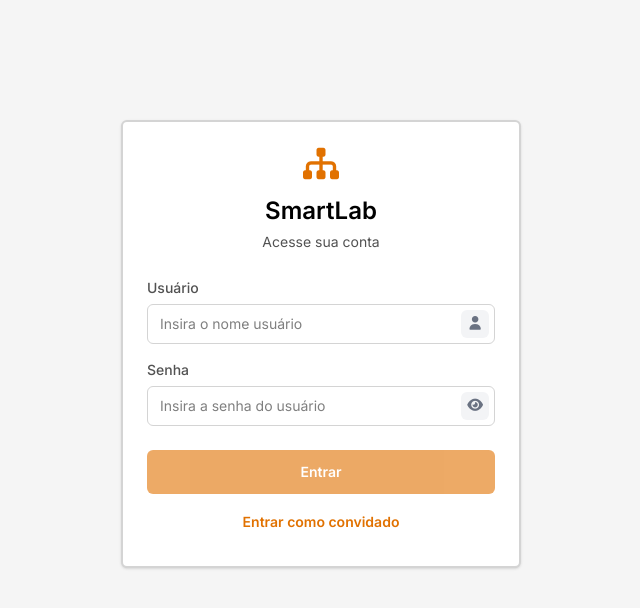
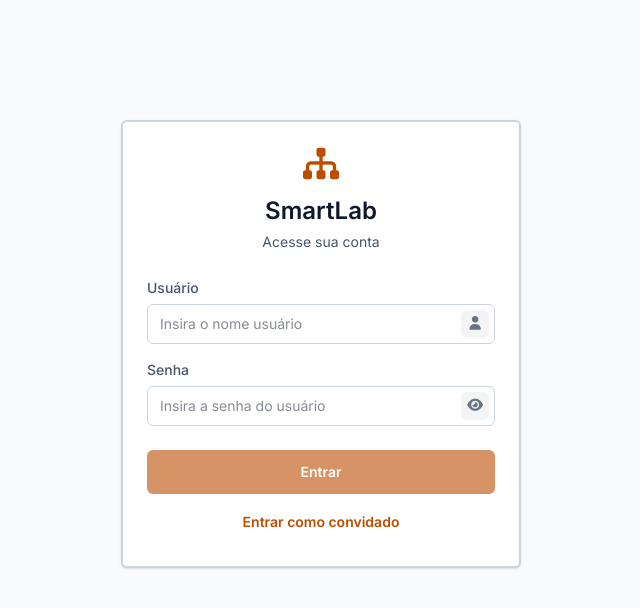
Before and after one commit to ericarfs/koala-front-end, an Angular app: page /login in a window 1280 px wide. Shown: the top 608 px of the page, without its empty margins (319-959 px from the left). Built offline with nearby package versions, Linux system fonts and the light colour scheme; a web font is replaced by a local one.

Commit message:
Adicionar seletor de tema

```diff
--- a/src/app/core/layout/navbar/navbar.html
+++ b/src/app/core/layout/navbar/navbar.html
@@ -112,7 +112,9 @@
       }
     </ul>
   </nav>
-
+  <div class="shrink-0 border-t border-white/10 px-2 bg-red-100 flex flex-wrap justify-start gap-2">
+    <app-theme-toggle/>
+  </div>
   <div class="shrink-0 border-t border-white/10 p-2">
     <app-user-menu />
   </div>
--- a/src/app/core/layout/navbar/navbar.ts
+++ b/src/app/core/layout/navbar/navbar.ts
@@ -8,12 +8,13 @@ import { SidebarStateService } from '@core/services/sidebar-state';
 import { NavItemComponent } from './nav-item/nav-item';
 import { NavGroupComponent } from './nav-group/nav-group';
 import { UserMenuComponent } from './user-menu/user-menu';
+import { ThemeToggleComponent } from './theme-toggle/theme-toggle';
 
 
 @Component({
   selector: 'app-navbar',
   standalone: true,
-  imports: [CommonModule, NgClass, NavItemComponent, NavGroupComponent, UserMenuComponent],
+  imports: [CommonModule, NgClass, NavItemComponent, NavGroupComponent, UserMenuComponent, ThemeToggleComponent],
   templateUrl:'./navbar.html'
 })
 export class NavbarComponent {
--- /dev/null
+++ b/src/app/core/layout/navbar/theme-toggle/theme-toggle.ts
@@ -0,0 +1,57 @@
+import { Component, OnInit } from '@angular/core';
+
+@Component({
+  selector: 'app-theme-toggle',
+  standalone: true,
+  template: `
+    <button
+      (click)="toggleTheme()"
+      [attr.aria-label]="isDark ? 'Alternar para modo claro' : 'Alternar para modo escuro'"
+      [attr.aria-pressed]="isDark"
+      class="inline-flex items-center justify-center p-2 rounded-xl border border-outline bg-container text-default hover:bg-input transition-colors duration-200"
+      title="{{ isDark ? 'Ativar modo claro' : 'Ativar modo escuro' }}">
+
+      <span aria-hidden="true" class="text-xl">
+        {{ isDark ? '☀️' : '🌙' }}
+      </span>
+
+      <span class="sr-only">
+        {{ isDark ? 'Modo Claro' : 'Modo Escuro' }}
+      </span>
+    </button>
+  `
+})
+export class ThemeToggleComponent implements OnInit {
+  isDark = false;
+
+  // Guardamos a query de escuta do sistema operacional
+  private mediaQuery = window.matchMedia('(prefers-color-scheme: dark)');
+
+  ngOnInit() {
+    this.syncFromDOM();
+    this.mediaQuery.addEventListener('change', this.syncFromDOM);
+  }
+
+  private syncFromDOM = () => {
+    // o script do index.html já aplicou a classe; só espelhamos no estado
+    this.isDark = document.documentElement.classList.contains('dark');
+  };
+
+  toggleTheme() {
+    this.isDark = !this.isDark;
+
+    if (this.isDark === this.mediaQuery.matches) {
+      localStorage.removeItem('theme'); // igual ao sistema: volta a seguir o SO
+    } else {
+      localStorage.setItem('theme', this.isDark ? 'dark' : 'light');
+    }
+
+    this.updateDOM();
+  }
+
+  private updateDOM() {
+    const root = document.documentElement;
+    root.classList.toggle('dark', this.isDark);
+    root.style.colorScheme = this.isDark ? 'dark' : 'light';
+  }
+}
--- a/src/app/core/layout/navbar/user-menu/user-menu.ts
+++ b/src/app/core/layout/navbar/user-menu/user-menu.ts
@@ -29,7 +29,7 @@ import { RouterLink } from '@angular/router';
             Configurações de conta
           </a>
           <button type="button" (click)="auth.logout()"
-                  class="block w-full text-left px-3 py-2 text-sm text-destructive-foreground hover:bg-destructive/10 cursor-pointer rounded-sm">
+                  class="block w-full text-left px-3 py-2 text-sm text-destructive hover:bg-destructive/10 cursor-pointer rounded-sm">
             Logout
           </button>
         </div>
--- a/src/app/shared/components/action-buttons/action-buttons.ts
+++ b/src/app/shared/components/action-buttons/action-buttons.ts
@@ -9,7 +9,7 @@ import { PERMISSIONS } from '../../tokens/permissions';
       <div class="flex flex-wrap justify-end items-center gap-2 text-sm text-neutral min-h-4 [&>i]:cursor-pointer [&>i]:transition-colors ">
         <i class="fa-solid fa-edit hover:text-primary"
             (click)="$event.stopPropagation(); $event.preventDefault(); onEdit()"></i>
-        <i class="fa-solid fa-trash hover:text-destructive-foreground"
+        <i class="fa-solid fa-trash hover:text-destructive"
             (click)="$event.stopPropagation(); $event.preventDefault(); onDelete()"></i>
       </div>
     }
--- a/src/index.html
+++ b/src/index.html
@@ -15,6 +15,23 @@
   href="https://cdn.jsdelivr.net/npm/@tabler/icons-webfont@3.34.0/dist/tabler-icons.min.css"
 />
 <link rel="stylesheet" href="https://cdnjs.cloudflare.com/ajax/libs/font-awesome/7.0.1/css/all.min.css">
+
+<script>
+  (function () {
+    var mq = matchMedia('(prefers-color-scheme: dark)');
+
+    function apply() {
+      var t = null;
+      try { t = localStorage.getItem('theme'); } catch (e) {}
+      var dark = t === 'dark' || (t !== 'light' && mq.matches);
+      document.documentElement.classList.toggle('dark', dark);
+      document.documentElement.style.colorScheme = dark ? 'dark' : 'light';
+    }
+
+    apply();
+    mq.addEventListener('change', apply);
+  })();
+</script>
 </head>
 <body>
   <app-root></app-root>
--- a/src/styles.css
+++ b/src/styles.css
@@ -12,65 +12,66 @@
   p  { @apply text-base leading-relaxed; }
 }
 
-:root {
-  --background: var(--color-neutral-100);
+:root, .light {
+  --background: var(--color-slate-50);
   --container: var(--color-white);
-  --backdrop: rgba(200, 200, 200, 0.8);
+  --backdrop: rgba(15, 23, 42, 0.6);
 
-  --border: var(--color-neutral-300);
-  --ring: var(--color-amber-600);
+  --border: var(--color-slate-300);
+  --ring: var(--color-amber-700);
 
-  --primary: var(--color-amber-600);
+  --primary: var(--color-amber-700);
   --primary-foreground: var(--color-white);
   --primary-background: var(--color-orange-200);
-  --primary-details: var(--color-amber-800);
+  --primary-details: var(--color-amber-900);
 
-  --secondary: var(--color-teal-600);
+  --secondary: var(--color-teal-700);
   --secondary-foreground: var(--color-white);
   --secondary-details: var(--color-teal-800);
 
-  --success: var(--color-green-300);
-  --success-foreground: var(--color-green-900);
+  --success: var(--color-green-700);
+  --success-foreground: var(--color-white);
 
-  --destructive: var(--color-red-300);
-  --destructive-foreground: var(--color-red-900);
+  --destructive: var(--color-red-700);
+  --destructive-foreground: var(--color-white);
 
-  --text-default: var(--color-black);
+  --text-default: var(--color-slate-900);
   --text-title: var(--color-amber-950);
-  --text-neutral: var(--color-neutral-600);
+  --text-neutral: var(--color-slate-600);
 
-  --input-bg: var(--color-neutral-50);
+  --input-bg: var(--color-slate-100);
 }
 
-@media (prefers-color-scheme: dark) {
-  :root {
-    --background: var(--color-zinc-900);
-    --container: var(--color-zinc-800);
-    --backdrop: rgba(0, 0, 0, 0.8);
+.dark {
+  --background: var(--color-slate-900);
+  --container: var(--color-slate-800);
+  --backdrop: rgba(0, 0, 0, 0.8);
 
-    --border: var(--color-zinc-500);
+  --border: var(--color-slate-600);
+  --ring: var(--color-amber-500);
 
-    --primary-details: var(--color-amber-500);
-    --primary-background: var(--color-yellow-800);
+  --primary: var(--color-amber-600);
+  --primary-details: var(--color-amber-500);
+  --primary-background: var(--color-amber-900);
 
+  --secondary:var(--color-teal-500);
+  --secondary-foreground: var(--color-slate-900);
+  --secondary-details: var(--color-teal-100);
 
-    --secondary: var(--color-teal-500);
-    --secondary-foreground: var(--color-black);
-    --secondary-details: var(--color-teal-200);
+  --success: var(--color-green-400);
+  --success-foreground: var(--color-slate-900);
 
-    --success: var(--color-green-300);
-    --success-foreground: var(--color-green-900);
+  --destructive: var(--color-red-400);
+  --destructive-foreground: var(--color-slate-900);
 
-    --destructive: var(--color-red-300);
-    --destructive-foreground: var(--color-red-900);
+  --text-default: var(--color-slate-50);
+  --text-title: var(--color-amber-100);
+  --text-neutral: var(--color-slate-300);
 
-    --text-default: var(--color-white);
-    --text-title: var(--color-amber-50);
-    --text-neutral: var(--color-neutral-200);
+  --input-bg: var(--color-slate-700);
+}
 
-    --input-bg: var(--color-zinc-600);
-  }
-}
+@custom-variant dark (&:where(.dark, .dark *));
 
 @theme inline {
   --color-background: var(--background);
```
Also changed, not shown: 1 other file (tests, documents, lock files or other folders).
